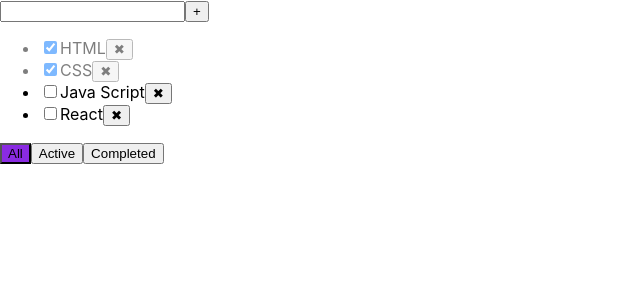
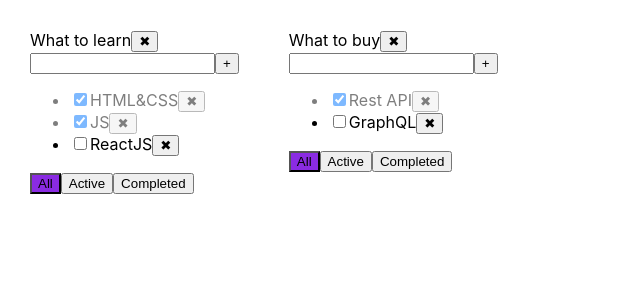
Before and after one commit to krawtschenko/Todolist, a React (Create React App) app: page / in a window 1280 px wide. Shown: the top 300 px of the page, without its empty margins (0-640 px from the left). Built offline with nearby package versions, Linux system fonts and the light colour scheme.

Commit message:
Remove, filter, changes for ALL todoLists

```diff
--- a/src/App.tsx
+++ b/src/App.tsx
@@ -4,68 +4,129 @@
 import {v1} from "uuid";
 
 export type FilterType = 'All' | 'Active' | 'Completed'
-export type ObjectType = {
+export type TaskType = {
     id: string
     title: string
     isDone: boolean
 }
+type TodolistType = {
+    id: string
+    title: string
+    filter: FilterType
+}
+type TaskStateType = {
+    [key: string]: Array<TaskType>
+}
 
 function App() {
-    let [tasks, setTasks] = useState([
-        {id: v1(), title: "HTML", isDone: true},
-        {id: v1(), title: "CSS", isDone: true},
-        {id: v1(), title: "Java Script", isDone: false},
-        {id: v1(), title: "React", isDone: false},
-    ])
-    const [filter, setFilter] = useState<FilterType>('All')
+    let todolistID1 = v1()
+    let todolistID2 = v1()
+
+    let [todoLists, setTodoLists] = useState<Array<TodolistType>>([
+            {id: todolistID1, title: 'What to learn', filter: 'All'},
+            {id: todolistID2, title: 'What to buy', filter: 'All'},
+        ]
+    )
+
+    let [tasks, setTasks] = useState<TaskStateType>({
+        [todolistID1]: [
+            {id: v1(), title: 'HTML&CSS', isDone: true},
+            {id: v1(), title: 'JS', isDone: true},
+            {id: v1(), title: 'ReactJS', isDone: false},
+
+        ],
+        [todolistID2]: [
+            {id: v1(), title: 'Rest API', isDone: true},
+            {id: v1(), title: 'GraphQL', isDone: false},
+        ]
+    })
 
 // Buttons------------------------------------------------------------
-    const removeTask = (id: string) => {
-        const filteredTasks = tasks.filter(elem => elem.id !== id)
-        setTasks(filteredTasks)
+    const removeTask = (id: string, todolistId: string) => {
+        //Igor
+        // setTasks({...tasks, [todolistId]: tasks[todolistId].filter(task => task.id !== id)})
+        //Дістаємо потрібний нам масив по ключу todolistId
+        const todolistTask = tasks[todolistId]
+        //Перезапишемо в обʼєкті масив з видаленою таскою
+        tasks[todolistId] = todolistTask.filter(task => task.id !== id)
+        //Записуємо в стейт копію обʼєкта, вже з видаленою таскою
+        setTasks({...tasks})
     }
 
-    const addTask = (title: string) => {
-            const newTask = {id: v1(), title: title.trim(), isDone: false} // Створюємо нову таску з обрізаними пробілами в тайтлі
-            setTasks([newTask, ...tasks]) // Додаємо нову таску і все шо було в тасках раніше
+    const addTask = (title: string, todolistId: string) => {
+        // Створюємо нову таску з обрізаними пробілами в тайтлі
+        const newTask = {id: v1(), title: title.trim(), isDone: false}
+        // setTasks({...tasks, [todolistId]: [newTask, ...tasks[todolistId]]}) //Igor
+        const todolistTask = tasks[todolistId]
+        tasks[todolistId] = [newTask, ...todolistTask]
+        setTasks({...tasks})
+    }
+
+    const removeTodolist = (id: string) => {
+        //Сетаємо тудуліст, але вже відфільтрований
+        setTodoLists([...todoLists.filter(todolist => todolist.id !== id)])
+        //Також видаляємо таски з цього тудуліста
+        delete tasks[id]
     }
 //--------------------------------------------------------------------
 
 // Filter-------------------------------------------------------------
-    let tasksFilter = tasks // Тут зберігаємо відфільтровані таски
-
-    const filterTask = (filterValue: FilterType) => {
-        setFilter(filterValue)
-    }
-
-    if (filter === 'Active') {
-        tasksFilter = tasks.filter(elem => !elem.isDone)
-    }
-
-    if (filter === 'Completed') {
-        tasksFilter = tasks.filter(elem => elem.isDone)
+    const changeFilter = (filterValue: FilterType, todolistId: string) => {
+        //Записуємо в змінну тудуліст, в якому id = тому id по якому ми клікнули
+        const todolist = todoLists.find(todolist => todolist.id === todolistId)
+        if (todolist) {
+            //Змінюємо значення фільтра в обраному тудулісті
+            todolist.filter = filterValue
+            //Записуємо в стейт тудулісти, серед яких один модефікований
+            setTodoLists([...todoLists])
+        }
     }
 //--------------------------------------------------------------------
 
 // Checkbox-----------------------------------------------------------
-    const changeTaskStatus = (taskId: string, isDone: boolean) => {
-        const task = tasks.find(task => task.id === taskId) // Записуємо в змінну таску, в якій id = тому id по якому ми клікнули
+    const changeTaskStatus = (taskId: string, isDone: boolean, todolistId: string) => {
+        //Igor
+        // setTasks({...tasks, [todolistId]: tasks[todolistId].map(task => task.id === taskId ? {...task, isDone} : task)})
+        const todolistTask = tasks[todolistId]
+        //Записуємо в змінну таску, в якій id = тому id по якому ми клікнули
+        const task = todolistTask.find(task => task.id === taskId)
         if (task) {
             task.isDone = isDone
-            setTasks([...tasks])
+            setTasks({...tasks})
         }
     }
 //--------------------------------------------------------------------
 
 
     return (
-        <Todolist tasks={tasksFilter}
-                  removeTask={removeTask}
-                  filterTask={filterTask}
-                  addTask={addTask}
-                  changeTaskStatus={changeTaskStatus}
-                  filter={filter}
-        />
+        <div className={'App'}>
+            {todoLists.map(todolist => {
+                const allTodolistTasks = tasks[todolist.id]
+                // Тут зберігаємо відфільтровані таски
+                let tasksFilter = allTodolistTasks
+
+                if (todolist.filter === 'Active') {
+                    tasksFilter = allTodolistTasks.filter(elem => !elem.isDone)
+                }
+
+                if (todolist.filter === 'Completed') {
+                    tasksFilter = allTodolistTasks.filter(elem => elem.isDone)
+                }
+                return (
+                    <Todolist key={todolist.id}
+                              id={todolist.id}
+                              title={todolist.title}
+                              tasks={tasksFilter}
+                              removeTask={removeTask}
+                              changeFilter={changeFilter}
+                              addTask={addTask}
+                              changeTaskStatus={changeTaskStatus}
+                              filter={todolist.filter}
+                              removeTodolist={removeTodolist}
+                    />
+                )
+            })}
+        </div>
     );
 }
 
--- a/src/components/Todolist.tsx
+++ b/src/components/Todolist.tsx
@@ -1,14 +1,17 @@
 import React, {ChangeEvent, KeyboardEvent, useState} from "react";
 import Button from "./Button";
-import {FilterType, ObjectType} from "../App";
+import {FilterType, TaskType} from "../App";
 
 type TodolistPropsType = {
-    tasks: Array<ObjectType>
-    removeTask: (id: string) => void
-    filterTask: (filterValue: FilterType) => void
-    addTask: (title: string) => void
-    changeTaskStatus: (taskId: string, isDone: boolean) => void
-    filter: string
+    id: string
+    title: string
+    tasks: Array<TaskType>
+    removeTask: (id: string, todolistId: string) => void
+    changeFilter: (filterValue: FilterType, todolistId: string) => void
+    addTask: (title: string, todolistId: string) => void
+    changeTaskStatus: (taskId: string, isDone: boolean, todolistId: string) => void
+    filter: FilterType
+    removeTodolist: (id: string) => void
 }
 
 function Todolist(props: TodolistPropsType) {
@@ -17,7 +20,7 @@
 
     const onClickAddTaskHandler = () => {
         if (title.trim() !== '') { // Якшо відрізаємо спейси на початку і в кінці і залишається не пустий рядок
-            props.addTask(title)
+            props.addTask(title, props.id)
             setTitle('')
         } else {
             setError('Title is required')
@@ -44,16 +47,18 @@
             <li key={task.id} className={task.isDone ? 'isDone' : ''}>
                 <input type="checkbox"
                        checked={task.isDone}
-                       onChange={(event) => props.changeTaskStatus(task.id, event.currentTarget.checked)}
+                       onChange={(event) => props.changeTaskStatus(task.id, event.currentTarget.checked, props.id)}
                 />
                 <span>{task.title}</span>
-                <Button name={'✖'} callback={() => props.removeTask(task.id)}/>
+                <Button name={'✖'} callback={() => props.removeTask(task.id, props.id)}/>
             </li>
         )
     })
 
     return (
         <div>
+            {props.title}
+            <Button name={'✖'} callback={() => {props.removeTodolist(props.id)}}/>
             <div>
                 <input className={error ? 'error' : ''}
                        value={title}
@@ -67,10 +72,10 @@
                 {elementsForList}
             </ul>
             <div>
-                <Button className={classButtonAll} name={'All'} callback={() => props.filterTask('All')}/>
-                <Button className={classButtonActive} name={'Active'} callback={() => props.filterTask('Active')}/>
+                <Button className={classButtonAll} name={'All'} callback={() => props.changeFilter('All', props.id)}/>
+                <Button className={classButtonActive} name={'Active'} callback={() => props.changeFilter('Active', props.id)}/>
                 <Button className={classButtonCompleted} name={'Completed'}
-                        callback={() => props.filterTask('Completed')}/>
+                        callback={() => props.changeFilter('Completed', props.id)}/>
             </div>
         </div>
     )
```
